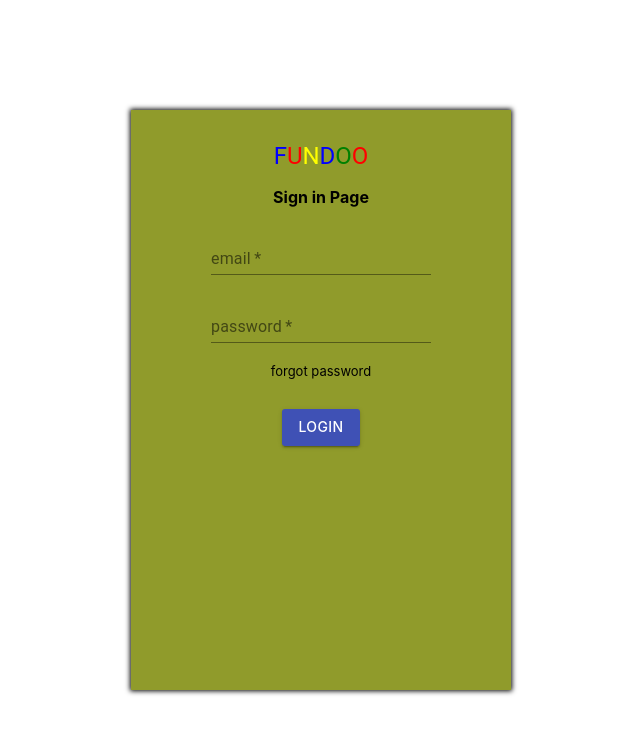
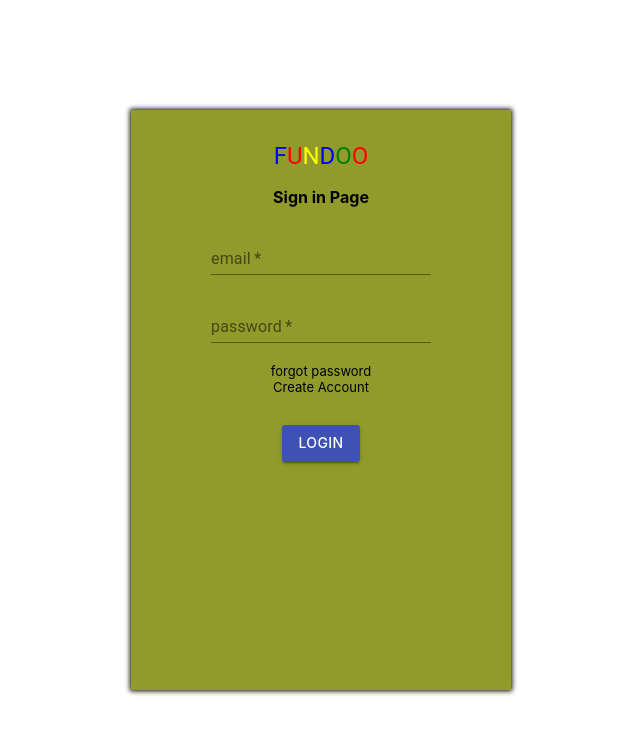
Before and after one commit to SUBE007/Fundoo-API-FrontEnd, a React (Create React App) app: page /login in a window 1280 px wide. Shown: the top 734 px of the page, without its empty margins (319-959 px from the left). Built offline with nearby package versions, Linux system fonts and the light colour scheme.

Commit message:
[SUBE007]Added .env file and modified the url inside userApiConstant as register and installed the package dotenv

```diff
--- a/package.json
+++ b/package.json
@@ -10,6 +10,8 @@
     "@testing-library/react": "^9.5.0",
     "@testing-library/user-event": "^7.2.1",
     "axios": "^0.19.2",
+    "dotenv": "^8.2.0",
+    "env": "0.0.2",
     "react": "^16.13.1",
     "react-dom": "^16.13.1",
     "react-router-dom": "^5.2.0",
--- a/src/component/login.jsx
+++ b/src/component/login.jsx
@@ -111,6 +111,10 @@ class Login extends React.Component {
               <div className="forget_style" onClick={this.forget} >
                 <span>forgot password</span>
               </div>
+              <div className="forget_style" onClick={this.forget} >
+                <span>Create Account</span>
+              </div>
+
               <div className="set_Button">
                 <Button id="styled_component" color="primary" variant="contained"
                     type="submit"
--- a/src/component/registration.jsx
+++ b/src/component/registration.jsx
@@ -11,11 +11,11 @@ const theme = createMuiTheme({
       MuiPaper: {
         elevation1: {
          boxShadow: "0px 1px 3px 3px gainsboro"
-
         }
       }
     }
-  })
+  }
+)
 
 class Registration extends Component {
     constructor(props) {
--- a/src/constants/userApiConstants.js
+++ b/src/constants/userApiConstants.js
@@ -1 +1,4 @@
-module.exports = { registration:"/user/register", login: "/user/login" };
+module.exports = {
+     registration:"/user/register",
+     login: "/user/login"
+ };
--- a/src/services/userServices.js
+++ b/src/services/userServices.js
@@ -3,7 +3,7 @@ import userApiConstants from "../constants/userApiConstants"
 
 async function userRegistration(registerData) {
     try {
-        const response = await axios.post(process.env.REACT_APP_BASE_URL + userApiConstants.registration, registerData);
+        const response = await axios.post(process.env.REACT_APP_BASE_URL + userApiConstants.register, registerData);
         return response;
     } catch (err) {
         throw err;
```
Also changed, not shown: 2 other files (tests, documents, lock files or other folders).
